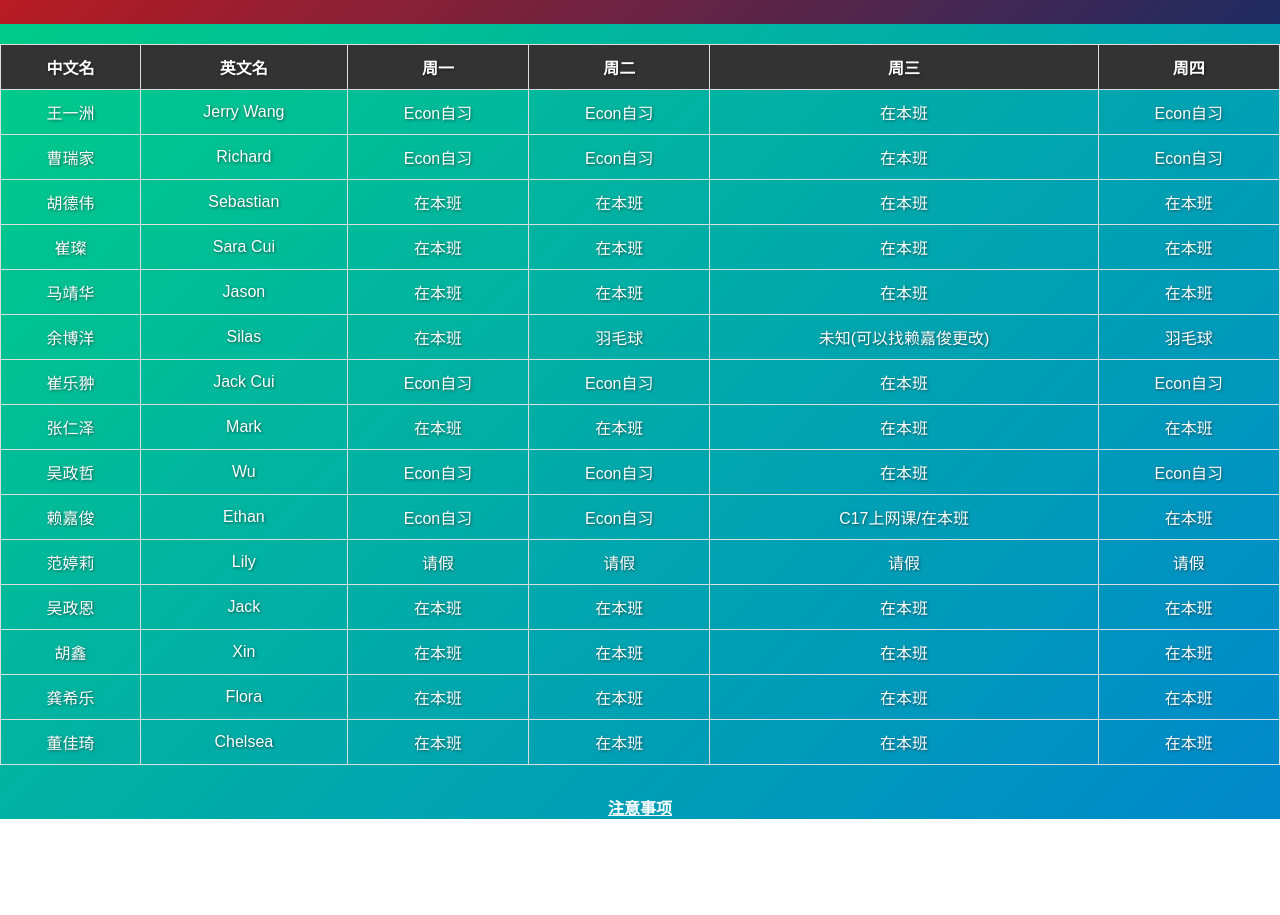
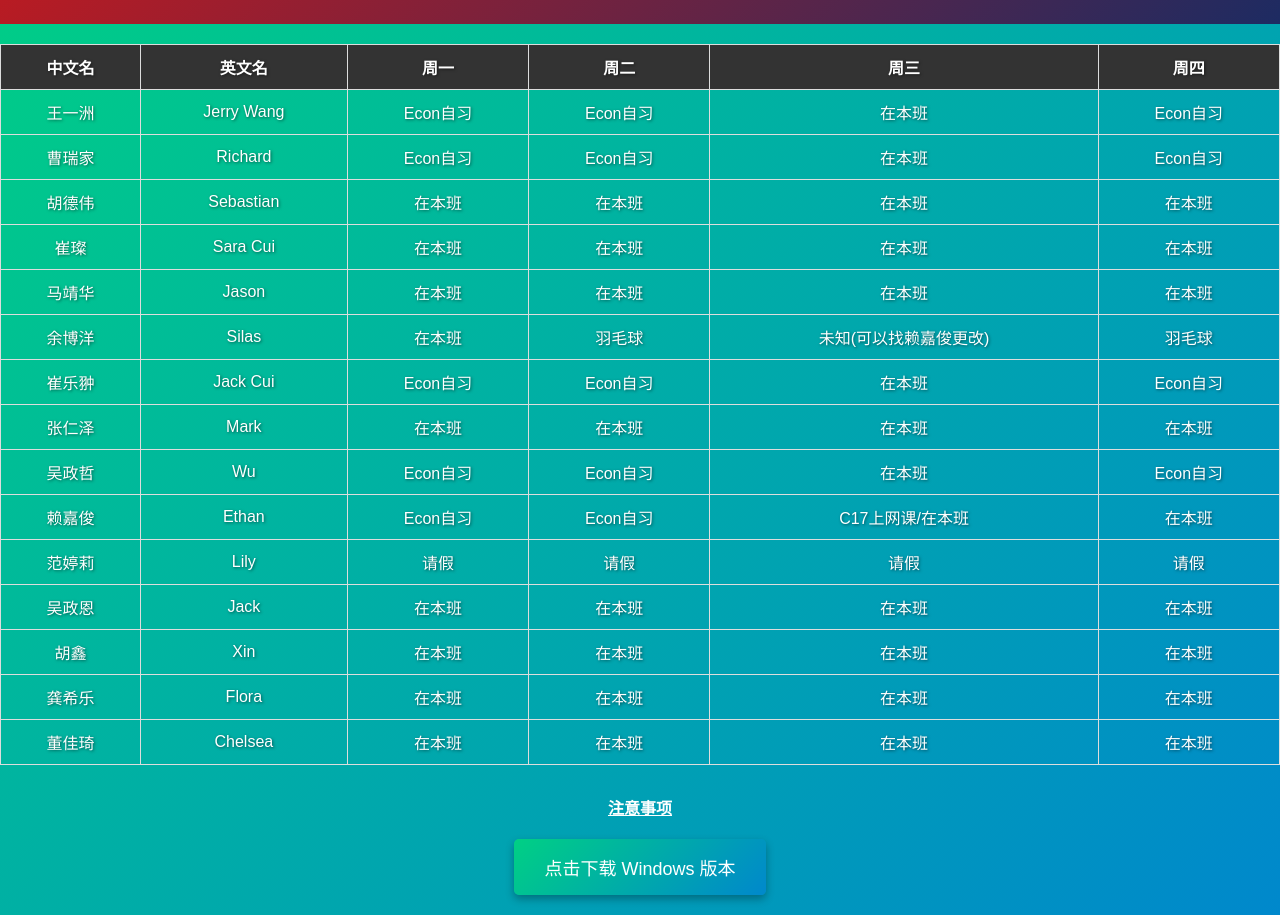
Before and after one commit to woshilaijiajun/Which-classroom-will-G10-1-go-to-for-evening-self-study, a plain HTML site: page index.html in a window 1280 px wide. Shown: the part 97-1012 px from the top of the page. Before the commit the page ends 916 px from the top, so only its background shows below. Drawn offline with Linux system fonts and the light colour scheme; a web font is replaced by a local one.

Commit message:
Add files via upload

```diff
--- a/index.html
+++ b/index.html
@@ -190,6 +190,37 @@
             font-size: 10px;
         }
     }
+/* 下载按钮容器样式 */
+.download-btn-container {
+    text-align: center;
+    margin: 20px 0;
+}
+
+/* 下载按钮样式 */
+.download-btn {
+    background: linear-gradient(135deg, #00d084, #0088cc); /* 渐变背景 */
+    color: white;
+    padding: 15px 30px;
+    font-size: 18px;
+    border: none;
+    border-radius: 5px;
+    text-decoration: none;
+    display: inline-block;
+    cursor: pointer;
+    box-shadow: 0 4px 8px rgba(0, 0, 0, 0.3);
+    transition: all 0.3s ease;
+}
+
+/* 按钮悬停效果 */
+.download-btn:hover {
+    background: linear-gradient(135deg, #00d084, #0088cc);;
+    transform: translateY(-2px); /* 向上移动，产生点击效果 */
+}
+
+/* 按钮点击时的效果 */
+.download-btn:active {
+    transform: translateY(2px); /* 向下移动 */
+}
 
 </style>
 
@@ -202,7 +233,7 @@
         此网页由赖嘉俊Ethan编写
     </div>
 <header>
-    <h1>G10-1学生晚自习应去教室表</h1><!--大标题-->
+    <h1>G10-1学生晚自习应去的自习室的表</h1><!--大标题-->
 </header>
         <table>
             <thead>
@@ -355,6 +386,13 @@
         </div>
     </div>
 
+    <!-- Windows版本下载按钮 -->
+<div class="download-btn-container">
+    <a href="./Windowsversion.rar" class="download-btn" download>
+        点击下载 Windows 版本
+    </a>
+</div>
+
     <script>
         // 获取设备平台信息
         function getDeviceInfo() {
```
Also changed, not shown: 1 other file.
